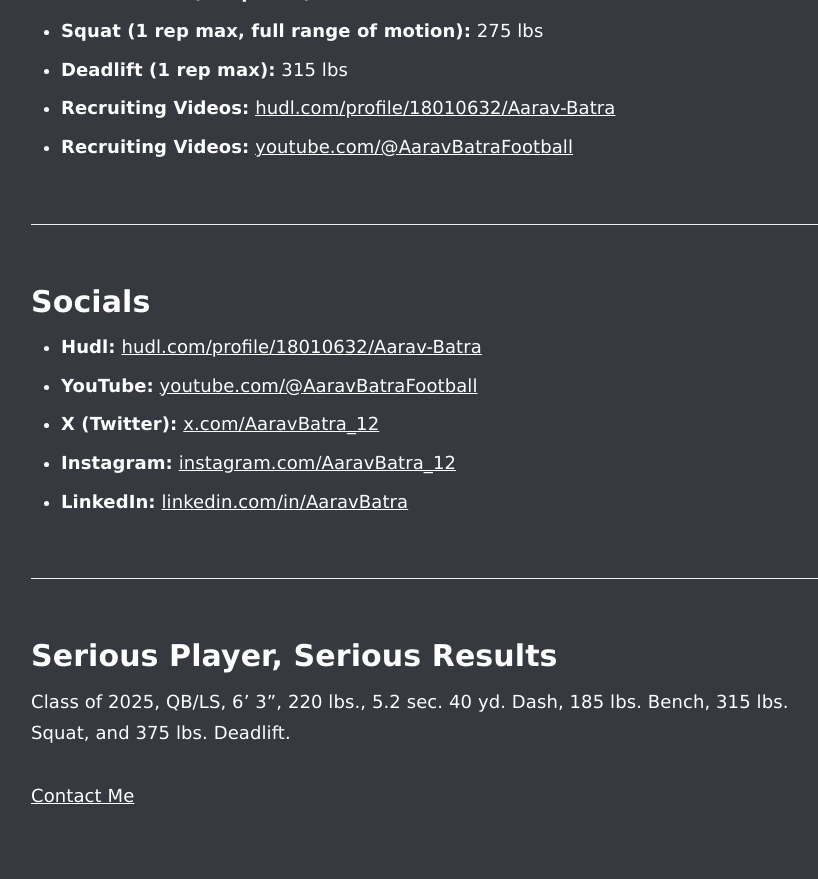
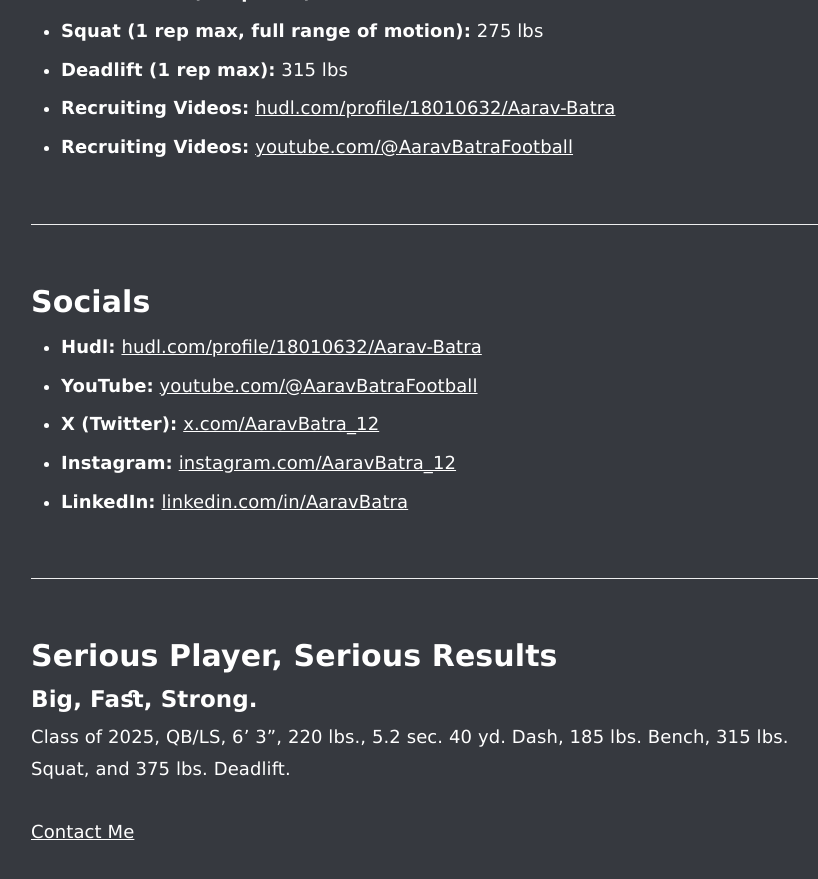
Before and after one commit to batra-aarav/www.aaravbatra.me, a Jekyll site: the page built from _docs/recruiting/questionnaire.md, in a window 1280 px wide and 900 px high, scrolled down 1472 px. Shown: the top 879 px of the window, without its empty margins (359-1177 px from the left). Built offline with Jekyll 4.4.1, drawn with Linux system fonts in a browser that asks for light colours.

Commit message:
update title

```diff
--- a/_docs/recruiting/questionnaire.md
+++ b/_docs/recruiting/questionnaire.md
@@ -48,7 +48,7 @@ I have answered the most common questions across Recruit Questionnaires below.
 - **LinkedIn:** [linkedin.com/in/AaravBatra](https://linkedin.aaravbatra.me)
 
 ### Serious Player, Serious Results
-
+#### Big, Fast, Strong.
 Class of 2025, QB/LS, 6' 3", 220 lbs., 5.2 sec. 40 yd. Dash, 185 lbs. Bench, 315 lbs. Squat, and 375 lbs. Deadlift.
 
 [Contact Me](./contact-me)
```
